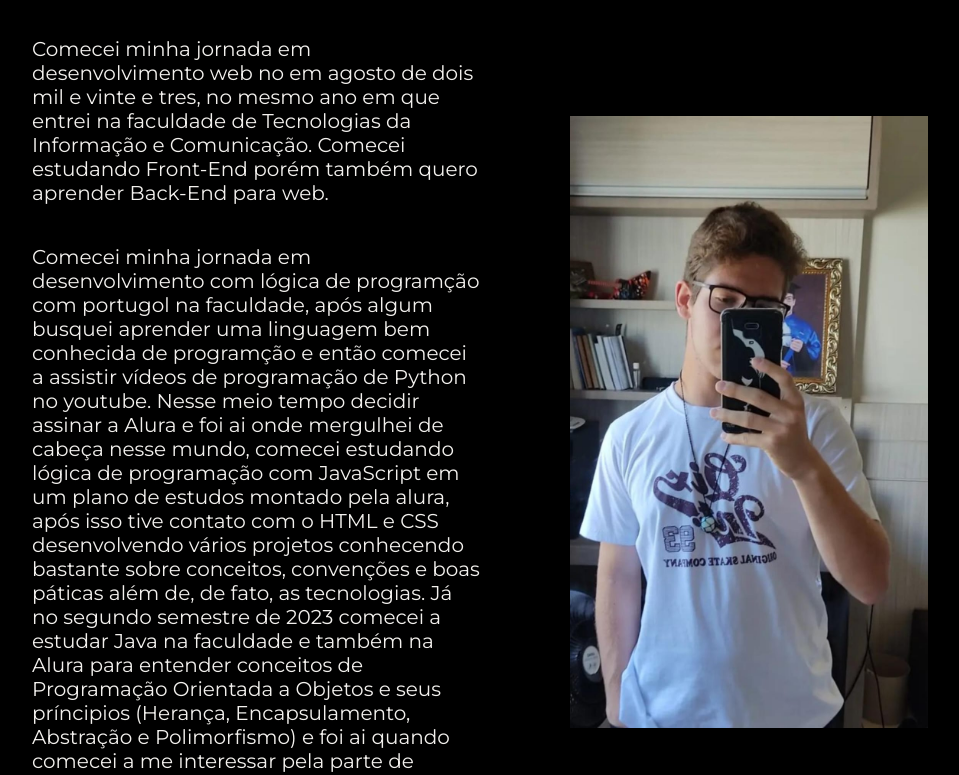
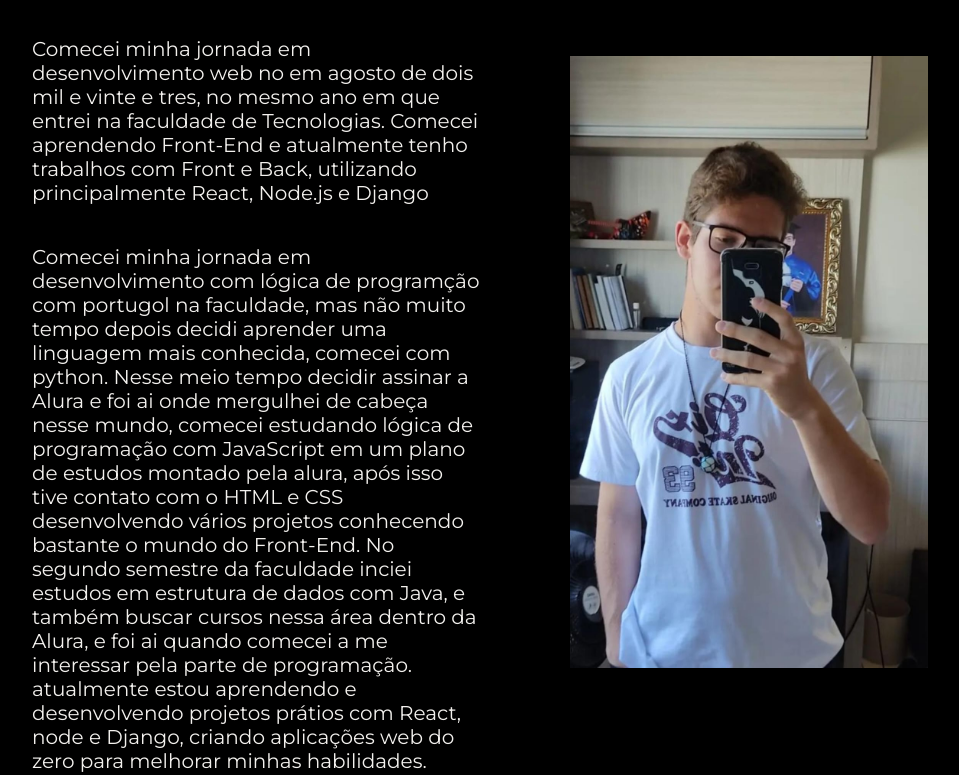
Before and after one commit to MateusZeferino/portfolio, a plain HTML site: page About.html in a window 1280 px wide. Shown: the part 167-942 px from the top of the page, without its empty margins (160-1119 px from the left). Drawn offline with nearby package versions, Linux system fonts and the light colour scheme.

Commit message:
Revise personal journey in About.html
Updated personal journey details in About section, refining the narrative about learning Front-End and Back-End technologies, and added information on current projects and studies.

```diff
--- a/About.html
+++ b/About.html
@@ -30,19 +30,14 @@
             <h1 class="apresentacao__conteudo__titulo">SOBRE MIM</h1>
             <p class="apresentacao__conteudo__texto">Comecei minha jornada em desenvolvimento
                 web no em agosto de dois mil e vinte e tres, no mesmo ano em que entrei na faculdade
-                de Tecnologias da Informação e Comunicação. Comecei estudando Front-End porém também
-                quero aprender Back-End para web.</p>
+                de Tecnologias. Comecei aprendendo Front-End e atualmente tenho trabalhos com Front e Back, utilizando principalmente React, Node.js e Django</p>
             <p class="apresentacao__conteudo__texto">Comecei minha jornada em desenvolvimento com lógica
-                de programção com portugol na faculdade, após algum busquei aprender uma linguagem bem
-                conhecida de programção e então comecei a assistir vídeos de programação de Python no youtube.
+                de programção com portugol na faculdade, mas não muito tempo depois decidi aprender uma linguagem mais conhecida, comecei com python.
                 Nesse meio tempo decidir assinar a Alura e foi ai onde mergulhei de cabeça nesse mundo, comecei estudando
                 lógica de programação com JavaScript em um plano de estudos montado pela alura, após isso tive contato
-                com o HTML e CSS desenvolvendo vários projetos conhecendo bastante sobre conceitos, convenções e boas páticas
-                além de, de fato, as tecnologias. Já no segundo semestre de 2023 comecei a estudar Java na faculdade e também
-                na Alura para entender conceitos de Programação Orientada a Objetos e seus príncipios
-                (Herança, Encapsulamento, Abstração e Polimorfismo) e foi ai quando comecei a me interessar pela parte de programação.
-                atualmente estou dedicando meus estudos ao Front-End porém também quero aprender Back-End para desenvolvimento de aplicações web
-                e por em prática minhas idéias.
+                com o HTML e CSS desenvolvendo vários projetos conhecendo bastante o mundo do Front-End.
+                No segundo semestre da faculdade inciei estudos em estrutura de dados com Java, e também buscar cursos nessa área dentro da Alura, e foi ai quando comecei a me interessar pela parte de programação.
+                atualmente estou aprendendo e desenvolvendo projetos prátios com React, node e Django, criando aplicações web do zero para melhorar minhas habilidades.
             </p>
         </section>
         <img class="image" src="./imagens/imagem02.jpeg" alt="Imagem do desenvolvedor">
```
